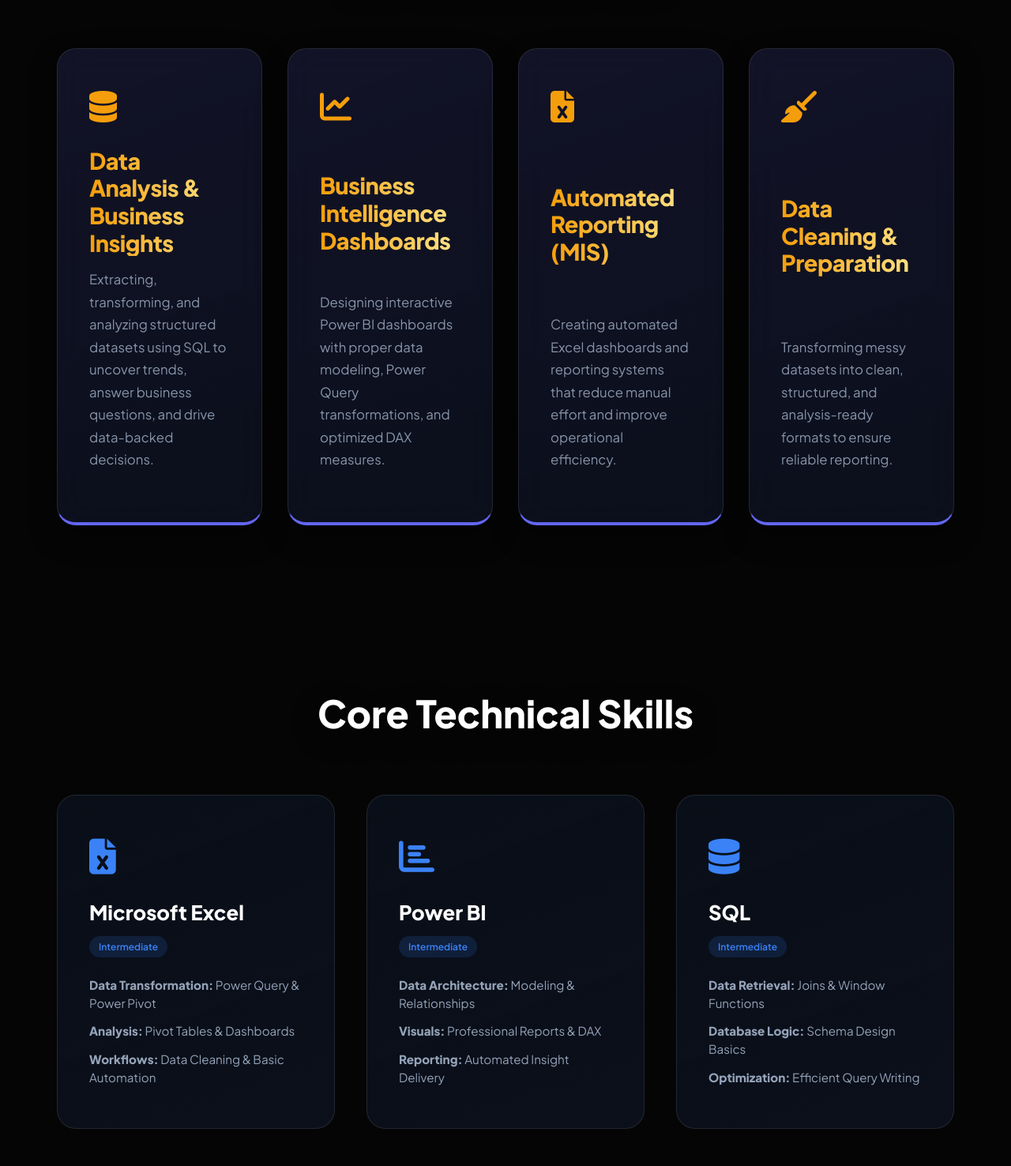
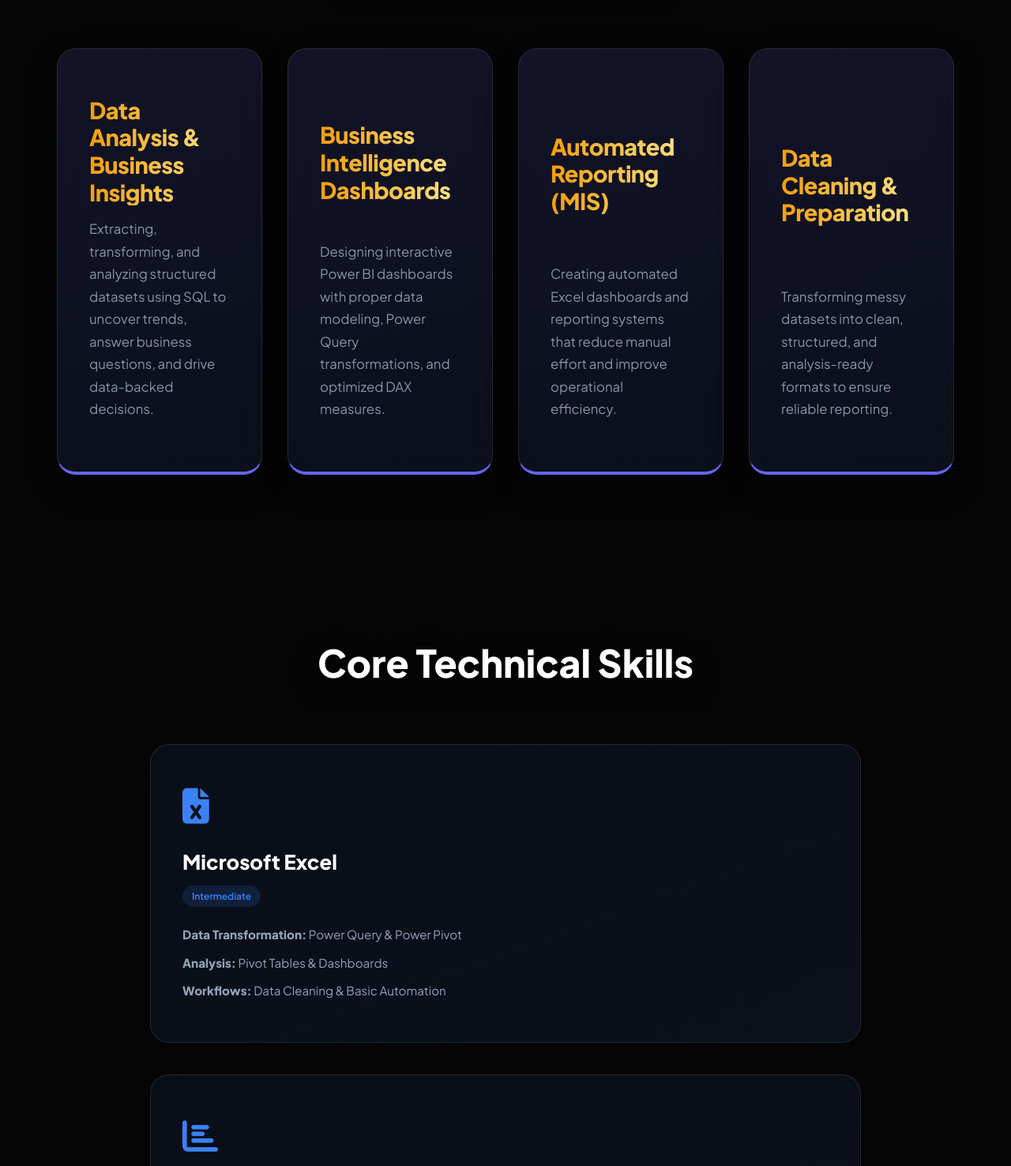
Before and after one commit to durgasharma7856-dev/Portfolio, a plain HTML site: page index.html in a window 1280 px wide. Shown: the part 2198-3674 px from the top of the page at 79% size. Drawn offline with Linux system fonts and the light colour scheme.

Commit message:
Add files via upload

```diff
--- a/index.html
+++ b/index.html
@@ -132,7 +132,7 @@
     <!-- Service 1 -->
     <div class="service-card reveal" style="transition-delay: 0s;">
         <div class="service-icon">
-            <i class="fas fa-database"></i>
+
         </div>
         <h4>Data Analysis & Business Insights</h4>
         <p>
@@ -144,7 +144,7 @@
     <!-- Service 2 -->
     <div class="service-card reveal" style="transition-delay: 0.15s;">
         <div class="service-icon">
-            <i class="fas fa-chart-line"></i>
+
         </div>
         <h4>Business Intelligence Dashboards</h4>
         <p>
@@ -156,7 +156,7 @@
     <!-- Service 3 -->
     <div class="service-card reveal" style="transition-delay: 0.3s;">
         <div class="service-icon">
-            <i class="fas fa-file-excel"></i>
+
         </div>
         <h4>Automated Reporting (MIS)</h4>
         <p>
@@ -168,7 +168,7 @@
     <!-- Service 4 -->
     <div class="service-card reveal" style="transition-delay: 0.45s;">
         <div class="service-icon">
-            <i class="fas fa-broom"></i>
+
         </div>
         <h4>Data Cleaning & Preparation</h4>
         <p>
--- a/styles.css
+++ b/styles.css
@@ -1079,9 +1079,12 @@ textarea {
 
 .skills-modern-grid {
     display: grid;
-    grid-template-columns: repeat(3, 1fr);
+    grid-template-columns: 1fr;
     gap: 2.5rem;
     margin-top: 3rem;
+    max-width: 900px;
+    margin-left: auto;
+    margin-right: auto;
 }
 
 .skill-modern-card {
@@ -1131,16 +1134,3 @@ textarea {
     color: var(--secondary);
     line-height: 1.5;
 }
-
-/* Responsive */
-@media (max-width: 992px) {
-    .skills-modern-grid {
-        grid-template-columns: repeat(2, 1fr);
-    }
-}
-
-@media (max-width: 576px) {
-    .skills-modern-grid {
-        grid-template-columns: 1fr;
-    }
-}
```
